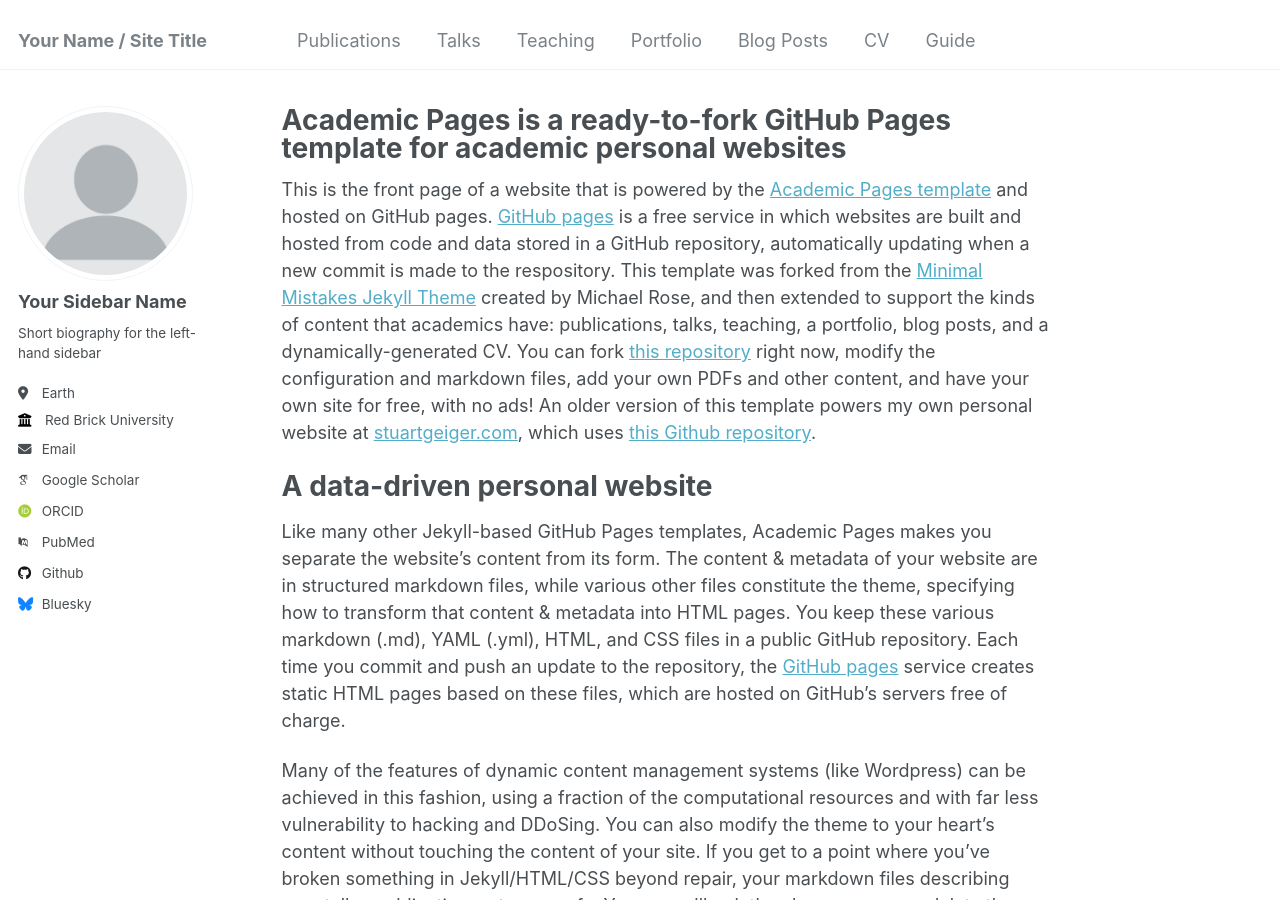
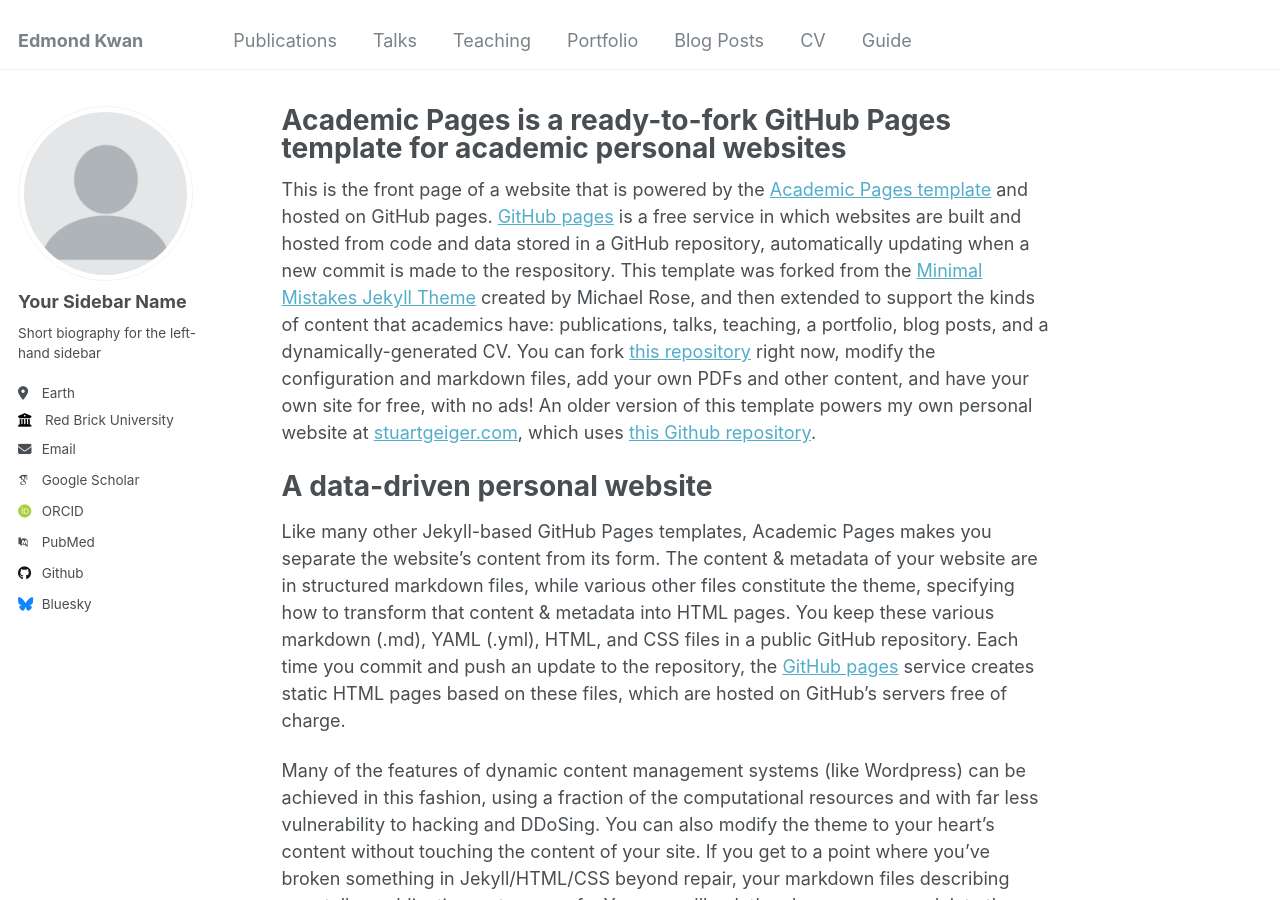
Before and after one commit to edmondkwan/edmondkwan.github.io, a Jekyll site: the page built from _pages/about.md, in a window 1280 px wide and 900 px high. Built offline with Jekyll 4.4.1, drawn with Linux system fonts in a browser that asks for light colours; some web fonts are replaced.

Commit message:
Update homepage title

```diff
--- a/_config.yml
+++ b/_config.yml
@@ -8,7 +8,7 @@
 
 # Basic Site Settings
 locale                   : "en-US"
-title                    : "Your Name / Site Title"
+title                    : "Edmond Kwan"
 title_separator          : "-"
 name                     : &name "Your Name"
 description              : &description "personal description"
```
